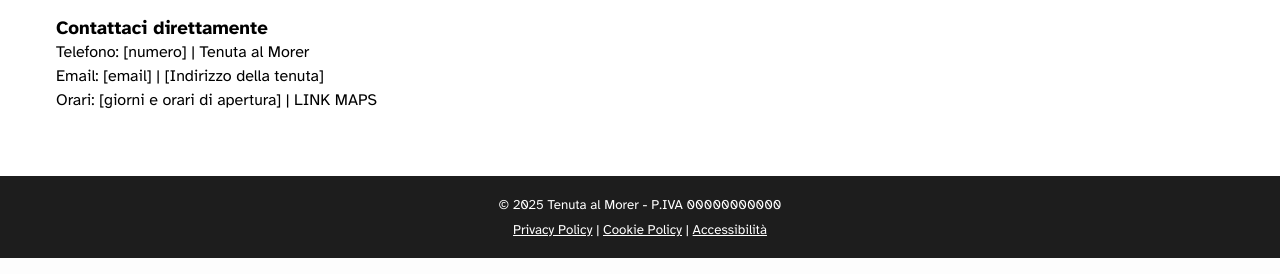
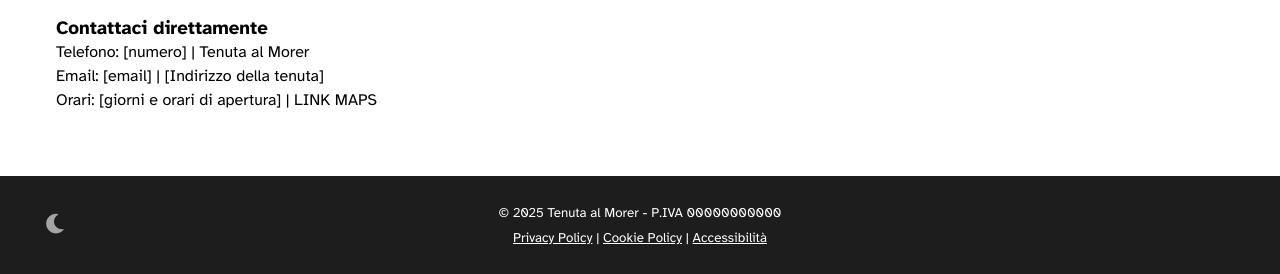
Before and after one commit to Tenuta-al-Morer/tecweb, a PHP site: page / in a window 1280 px wide. Shown: the part 1434-1708 px from the top of the page. Run offline with PHP 8.4, Linux system fonts and the light colour scheme.

Commit message:
Aggiunta modalità notte (mi ero dimenticato di pushare prima di cena)

```diff
--- a/index.html
+++ b/index.html
@@ -111,12 +111,18 @@
         </main>
 
         <footer>
+            <div class="footer-content">
                 <small>
                     &copy; 2025 Tenuta al Morer - P.IVA 00000000000 <br>
                     <a href="policy.html"><span lang="en">Privacy Policy</span></a> |
                     <a href="policy.html#privacy-policy"><span lang="en">Cookie Policy</span></a> |
                     <a href="policy.html#accessibility">Accessibilità</a>
                 </small>
+            </div>
+
+            <button id="theme-toggle" aria-label="Cambia modalità scura e chiara">
+                <i class="fas fa-moon"></i>
+            </button>
         </footer>
 
         <button id="backToTopBtn" aria-label="Torna all'inizio della pagina">
--- a/policy.html
+++ b/policy.html
@@ -190,7 +190,7 @@
         &#9650;
     </button>
 
-    <script src="scripts/policy_scripts.js"></script>
+    <script src="scripts/script.js"></script>
 
 </body>
 </html>
--- a/style/mini.css
+++ b/style/mini.css
@@ -5,14 +5,14 @@
 
 :root{
 
-    --navbgcolor: #111111F2;
+    --navbgcolor: #1D1D1D;
     --txtcolor: #000;
     --currentcolor: #c5a551;
     --newscolor: #F3C42B;
     --newstextcolor: #000;
     --navtxtcolor: #fff;
     --visitedcolor: #f47a1c;
-    --footercolor: #111111;
+    --footercolor: #1D1D1D;
     --bodybgcolor: #fff;
 }
 
@@ -275,3 +275,28 @@ TRASFORMAZIONE TABELLA IN SCHEDE (CARD VIEW)
 .policy-table td:nth-of-type(2)::before { content: "Tipologia: "; font-weight: 700; color: #000; }
 .policy-table td:nth-of-type(3)::before { content: "Destinatari: "; font-weight: 700; color: #000; }
 .policy-table td:nth-of-type(4)::before { content: "Consenso: "; font-weight: 700; color: #000; }
+
+/* =========================================
+   DARK MODE SPECIFIC PER MOBILE
+   =========================================
+*/
+
+body.dark-mode .policy-table tr {
+    background-color: #1e1e1e;
+    border-color: #333;
+    box-shadow: 0 2px 5px rgba(0,0,0,0.5);
+}
+
+body.dark-mode .policy-table td {
+    border-bottom-color: #333;
+}
+
+body.dark-mode .policy-table td:nth-of-type(1) {
+    border-bottom-color: #333;
+}
+
+body.dark-mode .policy-table td:nth-of-type(2)::before,
+body.dark-mode .policy-table td:nth-of-type(3)::before,
+body.dark-mode .policy-table td:nth-of-type(4)::before {
+    color: var(--diversity-color);
+}
--- a/style/stile.css
+++ b/style/stile.css
@@ -5,32 +5,32 @@
 }
 
 :root{
-    --navbgcolor: #111111F2;
+    --navbgcolor: #1D1D1D;
     --txtcolor: #000;
     --currentcolor: #c5a551;
     --newscolor: #F3C42B;
     --newstextcolor: #000;
     --navtxtcolor: #fff;
     --visitedcolor: #f47a1c;
-    --footercolor: #111111F2;
+    --footercolor: #1D1D1D;
     --bodybgcolor: #fff;
+    --diversity-color: #333333;
 }
 
-html, body{
+html {
     font-size: 100%;
     font-family: 'Atkinson Hyperlegible', 'Lexend', 'Roboto', sans-serif;
     line-height: 1.5em;
-    background-color: var(--bodybgcolor);
-    height: 100%;
 }
 
-
-body{
+body {
+    background-color: var(--bodybgcolor);
     color: var(--txtcolor);
     margin: auto;
     min-height: 100vh;
     display: flex;
     flex-direction: column;
+    transition: background-color 0.3s ease, color 0.3s ease;
 }
 
 /*
@@ -250,20 +255,58 @@ main h2{
 SEZIONE footer
 =============================
 */
-footer{
+footer {
+    position: relative; /* Fondamentale: fa da "ancora" per il pulsante assoluto */
     text-align: center;
     margin-top: 2em;
-    background-color:var(--footercolor);
-    color:var(--navtxtcolor);
-    padding: 1em 0em;
+    background-color: var(--footercolor);
+    color: var(--navtxtcolor);
+    padding: 1.5em 0em;
+
+    /* Centratura del contenuto principale */
+    display: flex;
+    justify-content: center;
+    align-items: center;
 }
 
-footer a{
-    color:var(--navtxtcolor);
+footer a {
+    color: var(--navtxtcolor);
 }
 
-footer a:visited{
-    color:var(--currentcolor);
+footer a:visited {
+    color: var(--currentcolor);
+}
+
+/*
+=============================
+DARK MODE TOGGLE BUTTON
+=============================
+*/
+#theme-toggle {
+    position: absolute;
+    left: 2em;
+    top: 50%;
+    transform: translateY(-50%);
+
+    background: none;
+    border: none;
+    cursor: pointer;
+    padding: 0;
+
+    font-size: 1.4em;
+    color: var(--navtxtcolor);
+    opacity: 0.6;
+    transition: all 0.3s ease;
+}
+
+#theme-toggle:hover {
+    opacity: 1;
+    color: var(--currentcolor);
+    transform: translateY(-50%) scale(1.3);
+}
+
+#theme-toggle i {
+    pointer-events: none;
 }
 
 /*
```
Also changed, not shown: other parts of style/stile.css (+55 -20 lines), scripts/policy_scripts.js (deleted, +0 -55 lines), scripts/script.js (+92 -17 lines). Lines whose indentation alone changed are shown as unchanged.
